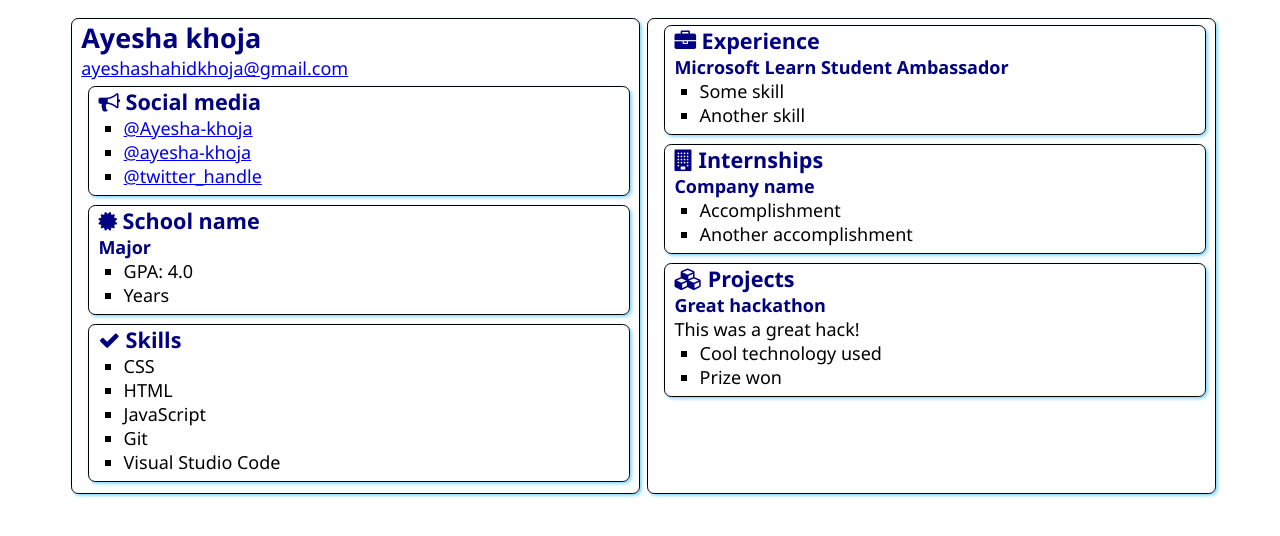
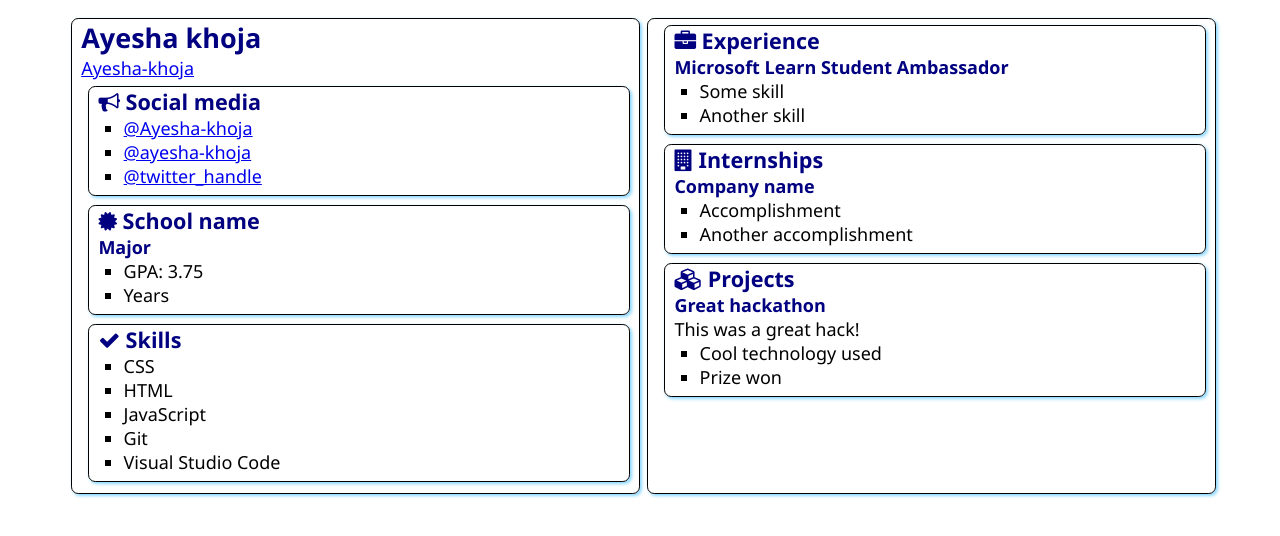
Before and after one commit to Ayesha-khoja/SATechnicalOnboarding, a plain HTML site: page src/index.html in a window 1280 px wide. Drawn offline with Linux system fonts and the light colour scheme.

Commit message:
Update index.html

```diff
--- a/src/index.html
+++ b/src/index.html
@@ -13,7 +13,7 @@
     <main>
         <article class="box">
             <h1>Ayesha khoja</h1>
-            <div><a href="ayeshashahidkhoja@gmail.com">ayeshashahidkhoja@gmail.com</a></div>
+            <div><a href="mailto:ayeshashahidkhoja@gmail.com">Ayesha-khoja</a></div>
 
             <section class="box">
                 <h2>
@@ -35,7 +35,7 @@
                     </h2>
                     <h3>Major</h3>
                     <ul>
-                        <li>GPA: 4.0</li>
+                        <li>GPA: 3.75</li>
                         <li>Years</li>
                     </ul>
                 </div>
```
